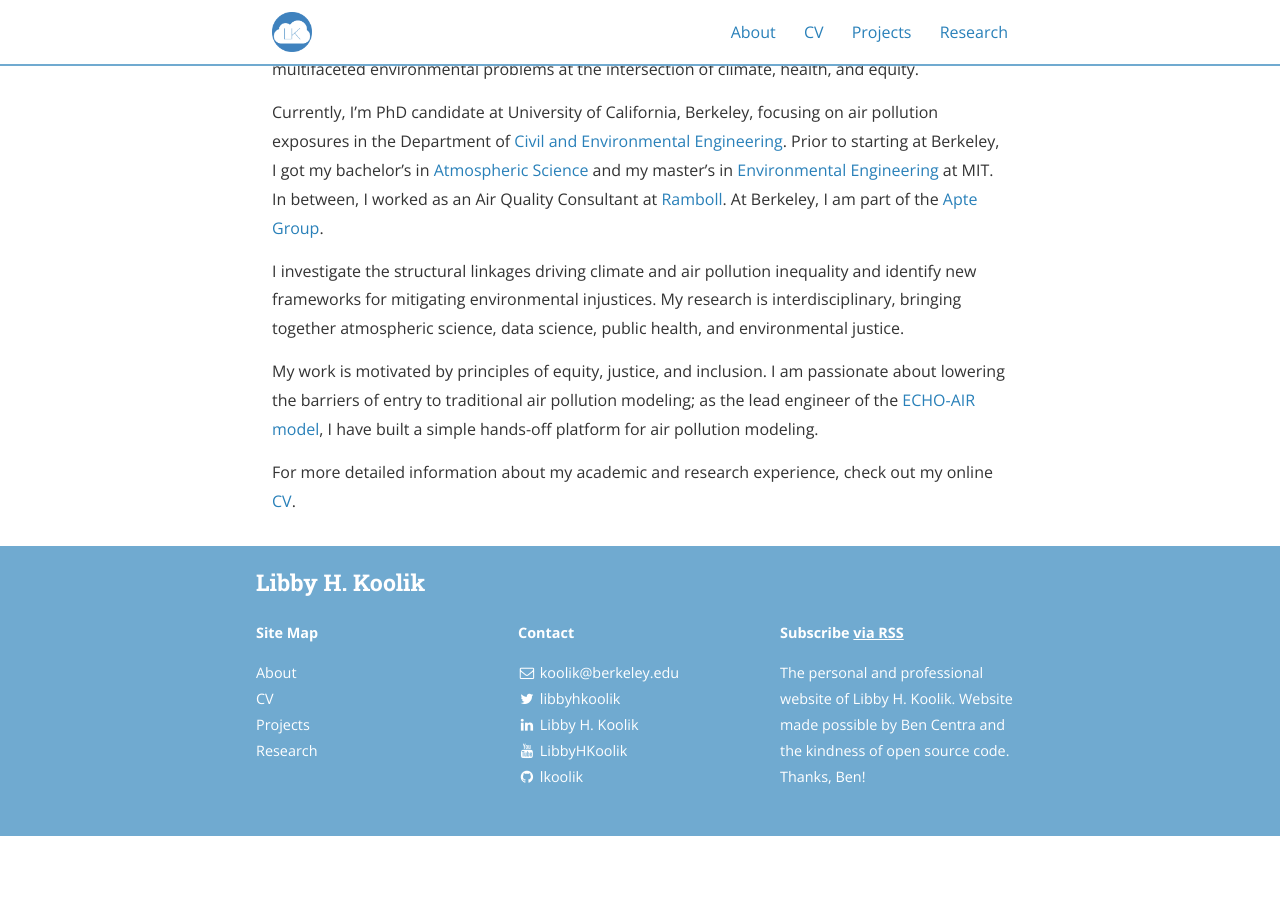
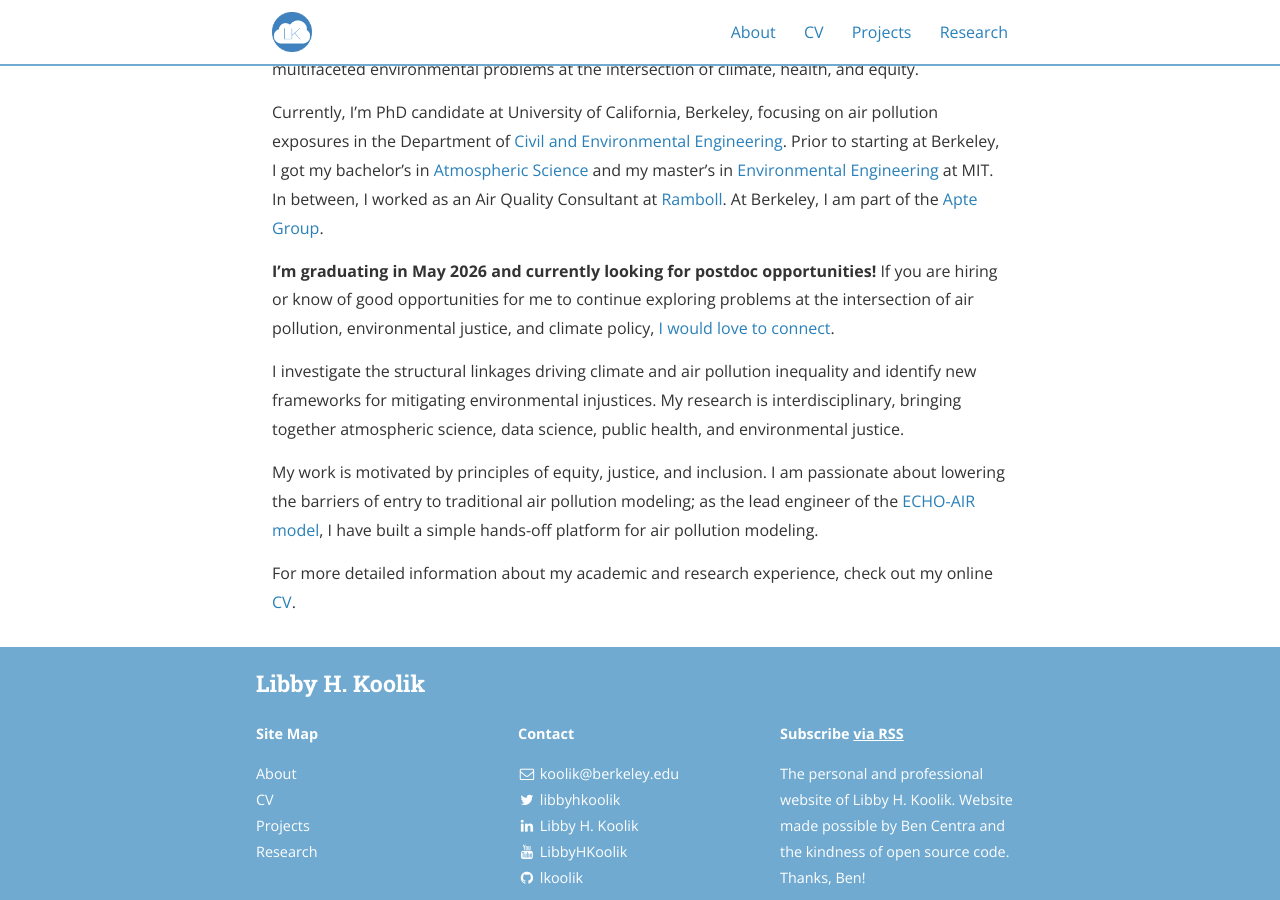
Before and after one commit to lkoolik/lkoolik.github.io, a Jekyll site: the page built from about.md, in a window 1280 px wide and 900 px high, scrolled down 576 px. Built offline with Jekyll 4.4.1, drawn with Linux system fonts in a browser that asks for light colours; nearby versions of some CDN libraries; before the commit the page ends 1412 px from its top, so only the background shows below that.

Commit message:
Update about.md

```diff
--- a/about.md
+++ b/about.md
@@ -15,6 +15,8 @@
 
 Currently, I'm PhD candidate at University of California, Berkeley, focusing on air pollution exposures in the Department of [Civil and Environmental Engineering](https://ce.berkeley.edu/). Prior to starting at Berkeley, I got my bachelor's in [Atmospheric Science](https://eapsweb.mit.edu/) and my master's in [Environmental Engineering](https://cee.mit.edu/) at MIT. In between, I worked as an Air Quality Consultant at [Ramboll](https://ramboll.com/services-and-sectors/environment-and-health/air-quality-management). At Berkeley, I am part of the [Apte Group](https://apte.berkeley.edu/).
 
+<b>I'm graduating in May 2026 and currently looking for postdoc opportunities!</b> If you are hiring or know of good opportunities for me to continue exploring problems at the intersection of air pollution, environmental justice, and climate policy, [I would love to connect](mailto:koolik@berkeley.edu).
+
 I investigate the structural linkages driving climate and air pollution inequality and identify new frameworks for mitigating environmental injustices. My research is interdisciplinary, bringing together atmospheric science, data science, public health, and environmental justice.
 
 My work is motivated by principles of equity, justice, and inclusion. I am passionate about lowering the barriers of entry to traditional air pollution modeling; as the lead engineer of the [ECHO-AIR model](https://echo-air-model.github.io/), I have built a simple hands-off platform for air pollution modeling.
```
